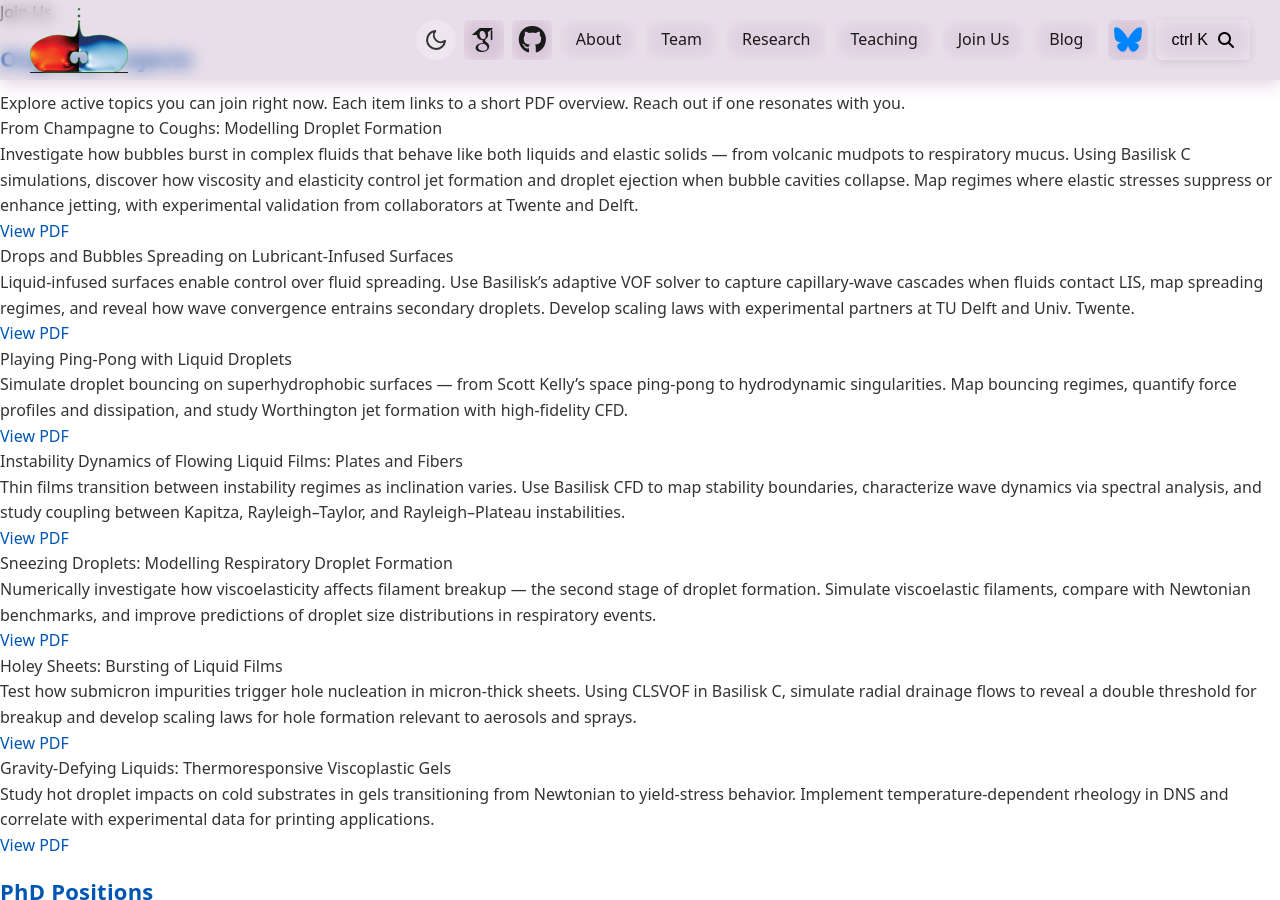
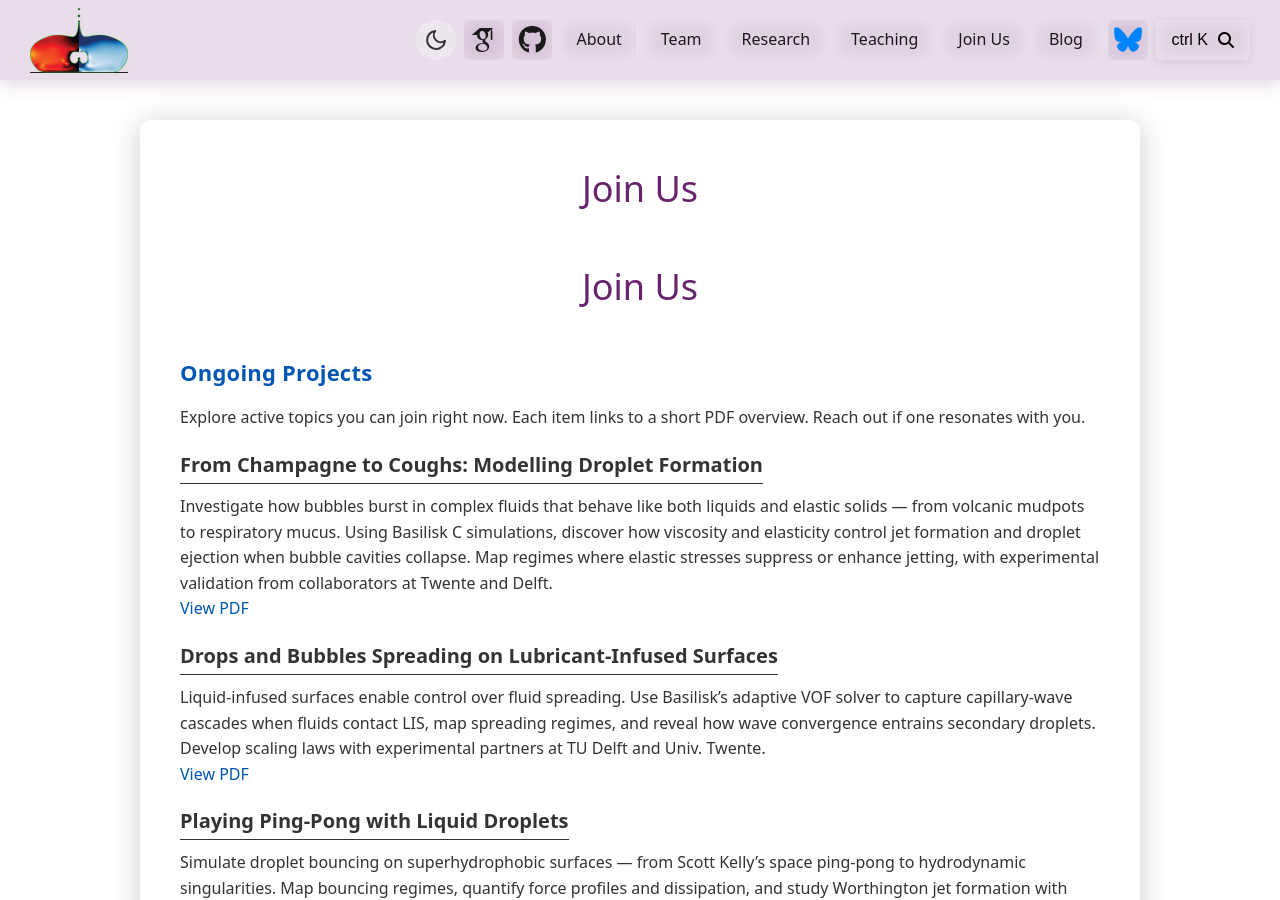
Before and after one commit to comphy-lab/comphy-lab.github.io, a Jekyll site: the page built from _join-us/index.md, in a window 1280 px wide and 900 px high. Built offline with Jekyll 4.4.1, drawn with Linux system fonts in a browser that asks for light colours; some web fonts are replaced; comment, search, counter and statistics services are not loaded.

Commit message:
Add dedicated join-us layout that wraps Markdown in styled section and switch _join-us/index.md to use it for proper spacing, typography, and theming.

```diff
--- a/_join-us/index.md
+++ b/_join-us/index.md
@@ -1,5 +1,5 @@
 ---
-layout: default
+layout: join-us
 title: "Join Us"
 permalink: /join/
 ---
--- /dev/null
+++ b/_layouts/join-us.html
@@ -0,0 +1,204 @@
+<!DOCTYPE html>
+<html lang="en" class="no-js">
+<head>
+  {% include theme-init.html %}
+  <meta charset="utf-8">
+  <meta name="viewport" content="width=device-width, initial-scale=1">
+  <meta name="base-url" content="{{ site.baseurl }}">
+  <title>{% if page.title %}{{ page.title }} - {% endif %}{{ site.title }}</title>
+
+  <!-- Minimal critical styles to ensure header visibility -->
+  <style>
+    .s-intro__title { visibility: visible; font-family: system-ui, -apple-system, BlinkMacSystemFont, 'Segoe UI', sans-serif; }
+    .s-header { visibility: visible; }
+  </style>
+
+  <!-- Preload critical resources -->
+  <link rel="preload" href="/assets/js/main.js" as="script">
+  <link rel="preload" href="/assets/css/fontello/css/fontello.css" as="style">
+  <link rel="preload" href="/assets/css/academicons-1.7.0/css/academicons.min.css" as="style">
+
+  <!-- Favicon -->
+  <link rel="apple-touch-icon" sizes="180x180" href="/assets/favicon/apple-touch-icon.png">
+  <link rel="apple-touch-icon-precomposed" sizes="180x180" href="/assets/favicon/apple-touch-icon.png">
+  <link rel="icon" type="image/png" sizes="96x96" href="/assets/favicon/favicon-96x96.png">
+  <link rel="icon" type="image/svg+xml" href="/assets/favicon/favicon.svg">
+  <link rel="manifest" href="/assets/favicon/site.webmanifest">
+  <link rel="shortcut icon" href="/assets/favicon/favicon.ico">
+  <link rel="icon" href="/assets/favicon/favicon.ico">
+  <meta name="msapplication-TileColor" content="#da532c">
+  <meta name="theme-color" content="#ffffff">
+  <meta name="apple-mobile-web-app-title" content="CoMPhy Lab">
+
+  <!-- SEO Meta Tags -->
+  <meta name="description" content="{% if page.description %}{{ page.description }}{% else %}{{ site.description }}{% endif %}">
+  <meta name="author" content="CoMPhy Lab">
+  <meta name="robots" content="index, follow">
+  {% if page.tags %}<meta name="keywords" content="{{ page.tags | join: ', ' }}{% if site.keywords %}, {{ site.keywords | join: ', ' }}{% endif %}">{% endif %}
+
+  <!-- Fonts and Site CSS -->
+  <style>
+    @font-face { font-display: swap; font-family: 'System Font'; src: local('system-ui'); }
+  </style>
+  <link rel="stylesheet" href="/assets/css/fontello/css/fontello.css" media="print" onload="this.media='all'">
+  <link rel="stylesheet" href="/assets/css/academicons-1.7.0/css/academicons.min.css" media="print" onload="this.media='all'">
+  <noscript>
+    <link rel="stylesheet" href="/assets/css/fontello/css/fontello.css">
+    <link rel="stylesheet" href="/assets/css/academicons-1.7.0/css/academicons.min.css">
+  </noscript>
+
+  <link rel="stylesheet" href="/assets/css/vendor.css" media="print" onload="this.media='all'">
+  <link rel="stylesheet" href="/assets/css/styles.css">
+  <link rel="stylesheet" href="/assets/css/shared-news-history.css">
+  <link rel="stylesheet" href="/assets/css/about-layout.css">
+  <link rel="stylesheet" href="/assets/css/command-palette.css" media="print" onload="this.media='all'">
+
+  <!-- JS -->
+  <script defer src="/assets/js/command-palette.js"></script>
+  <script defer src="https://cdn.jsdelivr.net/npm/marked/marked.min.js"></script>
+  <script defer src="https://cdn.jsdelivr.net/npm/dompurify@3.0.5/dist/purify.min.js"></script>
+  <script defer src="https://cdn.jsdelivr.net/npm/fuse.js@6.6.2"></script>
+  <script defer src="/assets/js/main.js"></script>
+  <script defer src="/assets/js/command-data.js"></script>
+  <script defer src="/assets/js/platform-utils.js"></script>
+  <script defer src="/assets/js/shortcut-key.js"></script>
+
+  <script>
+    document.documentElement.classList.remove('no-js');
+    document.documentElement.classList.add('js');
+    (function() {
+      const getThemePreference = () => {
+        const savedTheme = localStorage.getItem('theme');
+        if (savedTheme) return savedTheme;
+        return window.matchMedia('(prefers-color-scheme: dark)').matches ? 'dark' : 'light';
+      };
+      const setTheme = (theme) => {
+        document.documentElement.setAttribute('data-theme', theme);
+        localStorage.setItem('theme', theme);
+        const event = new CustomEvent('themeChange', { detail: { theme: theme } });
+        document.dispatchEvent(event);
+      };
+      document.addEventListener('DOMContentLoaded', () => {
+        setTheme(getThemePreference());
+        const themeToggle = document.getElementById('theme-toggle');
+        if (themeToggle) {
+          themeToggle.addEventListener('click', () => {
+            const currentTheme = document.documentElement.getAttribute('data-theme') || 'light';
+            const newTheme = currentTheme === 'light' ? 'dark' : 'light';
+            setTheme(newTheme);
+          });
+        }
+      });
+    })();
+  </script>
+  <script>
+    if (window.location.hostname === 'localhost' || window.location.hostname === '127.0.0.1') {
+      function loadStylesheet(href) {
+        const link = document.createElement('link');
+        link.rel = 'stylesheet';
+        link.href = href;
+        link.crossOrigin = 'anonymous';
+        link.onerror = () => console.error(`Failed to load stylesheet: ${href}`);
+        document.head.appendChild(link);
+        return link;
+      }
+      const FA_VERSION = '6.7.2';
+      loadStylesheet(`https://use.fontawesome.com/releases/v${FA_VERSION}/css/solid.css`);
+      loadStylesheet(`https://use.fontawesome.com/releases/v${FA_VERSION}/css/brands.css`);
+      loadStylesheet(`https://use.fontawesome.com/releases/v${FA_VERSION}/css/fontawesome.css`);
+    } else {
+      var script = document.createElement('script');
+      script.src = 'https://kit.fontawesome.com/b1cfd9ca75.js';
+      script.crossOrigin = 'anonymous';
+      script.defer = true;
+      document.head.appendChild(script);
+    }
+  </script>
+</head>
+<body id="top">
+  <div id="preloader"><div id="loader"></div></div>
+
+  <div id="page" class="s-pagewrap">
+    <header class="s-header">
+      <div class="s-header__logo">
+        <a class="logo" href="/"><img src="/assets/logos/CoMPhy-Lab-no-name.png" alt="CoMPhy Lab"></a>
+      </div>
+      <a class="s-header__menu-toggle" href="#0"><span class="s-header__menu-text">Menu</span><span class="s-header__menu-icon"></span></a>
+      <nav class="s-header__nav">
+        <a href="#0" class="s-header__nav-close-btn"><span>Close</span></a>
+        <ul class="s-header__nav-list">
+          <li style="background: none;">
+            <div class="theme-toggle" id="theme-toggle" aria-label="Toggle dark/light theme">
+              <svg class="theme-toggle-icon moon" xmlns="http://www.w3.org/2000/svg" width="24" height="24" viewBox="0 0 24 24" fill="none" stroke="currentColor" stroke-width="2" stroke-linecap="round" stroke-linejoin="round"><path d="M21 12.79A9 9 0 1 1 11.21 3 7 7 0 0 0 21 12.79z"></path></svg>
+              <svg class="theme-toggle-icon sun" xmlns="http://www.w3.org/2000/svg" width="24" height="24" viewBox="0 0 24 24" fill="none" stroke="currentColor" stroke-width="2" stroke-linecap="round" stroke-linejoin="round"><circle cx="12" cy="12" r="5"></circle><line x1="12" y1="1" x2="12" y2="3"></line><line x1="12" y1="21" x2="12" y2="23"></line><line x1="4.22" y1="4.22" x2="5.64" y2="5.64"></line><line x1="18.36" y1="18.36" x2="19.78" y2="19.78"></line><line x1="1" y1="12" x2="3" y2="12"></line><line x1="21" y1="12" x2="23" y2="12"></line><line x1="4.22" y1="19.78" x2="5.64" y2="18.36"></line><line x1="18.36" y1="5.64" x2="19.78" y2="4.22"></line></svg>
+            </div>
+          </li>
+          <li style="background: none;"><a href="https://scholar.google.com/citations?user=tHb_qZoAAAAJ&hl=en" style="background: none; padding: 0;" aria-label="Google Scholar Profile"><i class="ai ai-google-scholar" style="font-size: 1.75em;"></i></a></li>
+          <li style="background: none;"><a href="https://github.com/comphy-lab" style="background: none; padding: 0;" aria-label="GitHub Organization"><i class="fa-brands fa-github" style="font-size: 1.75em"></i></a></li>
+          <li><a href="/#about" class="smoothscroll">About</a></li>
+          <li><a href="/team/">Team</a></li>
+          <li><a href="/research">Research</a></li>
+          <li><a href="/teaching">Teaching</a></li>
+          <li><a href="/join">Join Us</a></li>
+          <li><a href="https://blogs.comphy-lab.org/">Blog</a></li>
+          <li style="background: none;"><a href="https://bsky.app/profile/comphy-lab.org" style="background: none; padding: 0;" aria-label="Bluesky Profile"><i class="fa-brands fa-bluesky" style="font-size: 1.75em; color: #0085ff;"></i></a></li>
+          <li class="command-palette-button">
+            <div class="command-wrapper">
+              <button class="command-k-style-btn" id="command-palette-btn" aria-label="Open command palette">
+                <span class="default-theme-text">ctrl K</span>
+                <span class="mac-theme-text">⌘ K</span>
+                <i class="fa-solid fa-magnifying-glass search-icon"></i>
+              </button>
+            </div>
+          </li>
+        </ul>
+      </nav>
+    </header>
+
+    <!-- Join Us page content wrapper for Markdown -->
+    <section class="s-join target-section">
+      <div class="row">
+        <div class="join-content markdown-content">
+          {% if page.title %}<h1>{{ page.title }}</h1>{% endif %}
+          {{ content }}
+        </div>
+      </div>
+    </section>
+
+    <footer class="site-footer">
+      <div class="footer-left">
+        <a href="http://basilisk.fr/sandbox/vatsal/" target="_blank" rel="noopener noreferrer"><img src="/assets/logos/logoBasilisk_TransparentBackground.png" alt="Basilisk C" class="footer-logo" loading="lazy" decoding="async" fetchpriority="low"></a>
+        <a href="https://pof.tnw.utwente.nl/" target="_blank" rel="noopener noreferrer"><img src="/assets/logos/LogoPof_transparent_white.png" alt="Physics of Fluids" class="footer-logo pof-logo" loading="lazy" decoding="async" fetchpriority="low"></a>
+        <a href="https://www.vatsalsanjay.com/" target="_blank" rel="noopener noreferrer"><img src="/assets/logos/Logo_Vatsal_v3_OutLine.png" alt="Vatsal Sanjay" class="footer-logo" loading="lazy" decoding="async" fetchpriority="low"></a>
+        <a href="https://www.durham.ac.uk/staff/vatsal-sanjay/" target="_blank" rel="noopener noreferrer"><img src="/assets/logos/Durham-University-white.png" alt="Durham University" class="footer-logo" loading="lazy" decoding="async" fetchpriority="low"></a>
+      </div>
+      <div class="footer-center">
+        <p class="copyright-text">&copy; Copyright<br>CoMPhy Lab 2025</p>
+      </div>
+      <div class="footer-right">
+        <a href="https://scholar.google.com/citations?user=tHb_qZoAAAAJ&hl=en" target="_blank" rel="noopener noreferrer" aria-label="Google Scholar Profile"><i class="ai ai-google-scholar" style="font-size: 2.5em; color: white;"></i></a>
+        <a href="https://github.com/comphy-lab" target="_blank" rel="noopener noreferrer" aria-label="GitHub Organization"><i class="fa-brands fa-github" style="font-size: 2.5em; color: white;"></i></a>
+        <a href="https://www.youtube.com/@CoMPhyLab" target="_blank" rel="noopener noreferrer" aria-label="YouTube Channel"><i class="fa-brands fa-youtube" style="font-size: 2.5em; color: white;"></i></a>
+        <a href="https://x.com/VatsalSanjay" target="_blank" rel="noopener noreferrer" aria-label="X (Twitter) Profile"><i class="fa-brands fa-x-twitter" style="font-size: 2.5em; color: white;"></i></a>
+        <a href="https://bsky.app/profile/comphy-lab.org" target="_blank" rel="noopener noreferrer" aria-label="Bluesky Profile"><i class="fa-brands fa-bluesky" style="font-size: 2.5em; color: white;"></i></a>
+        <a href="https://github.com/comphy-lab/comphy-lab.github.io" class="edit-link" aria-label="Edit this page on GitHub"><i class="fa-brands fa-github"></i> Edit this page</a>
+      </div>
+      <div class="ss-go-top"><a class="smoothscroll" title="Back to Top" href="#top" aria-label="Back to top of page"><i class="fa-solid fa-arrow-up"></i></a></div>
+    </footer>
+  </div>
+
+  <!-- Command palette container -->
+  <div id="simple-command-palette" class="simple-command-palette" style="display: none;">
+    <div class="simple-command-palette-backdrop"></div>
+    <div class="simple-command-palette-modal">
+      <input type="text" id="command-palette-input" placeholder="Type a command..." autocomplete="off">
+      <div id="command-palette-results" class="command-palette-results"></div>
+      <div class="command-palette-footer">
+        <span class="command-palette-footer-item"><kbd>↑</kbd> <kbd>↓</kbd> to navigate</span>
+        <span class="command-palette-footer-item"><kbd>enter</kbd> to select</span>
+        <span class="command-palette-footer-item"><kbd>esc</kbd> to close</span>
+      </div>
+    </div>
+  </div>
+</body>
+</html>
```
